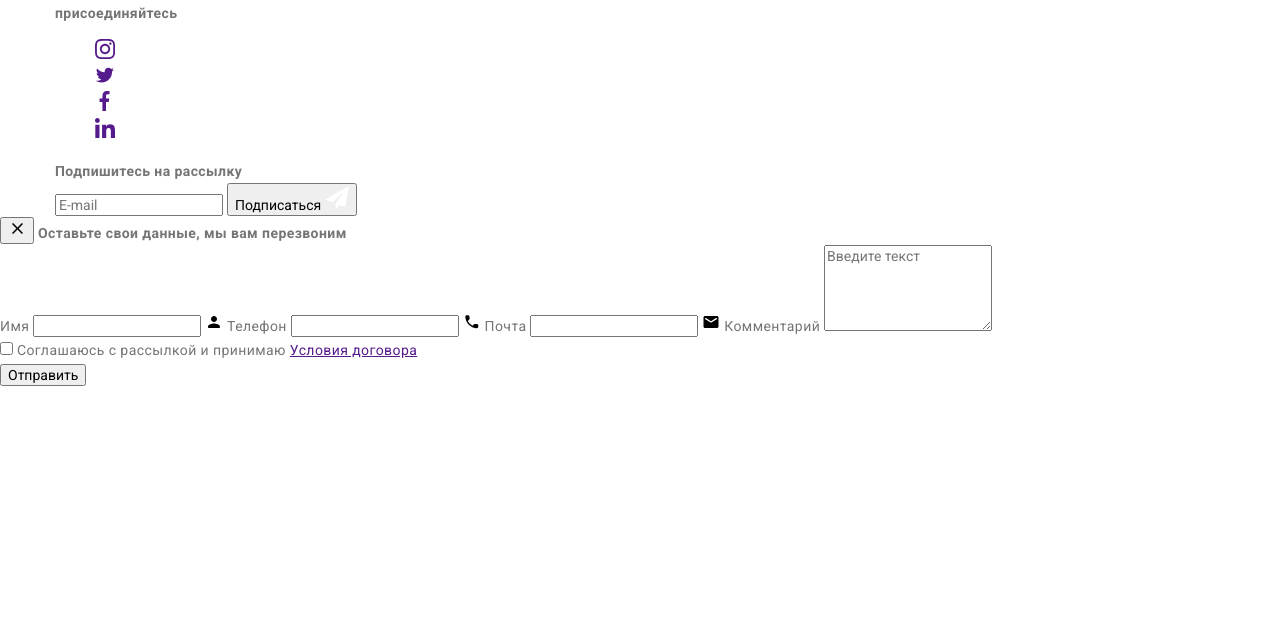
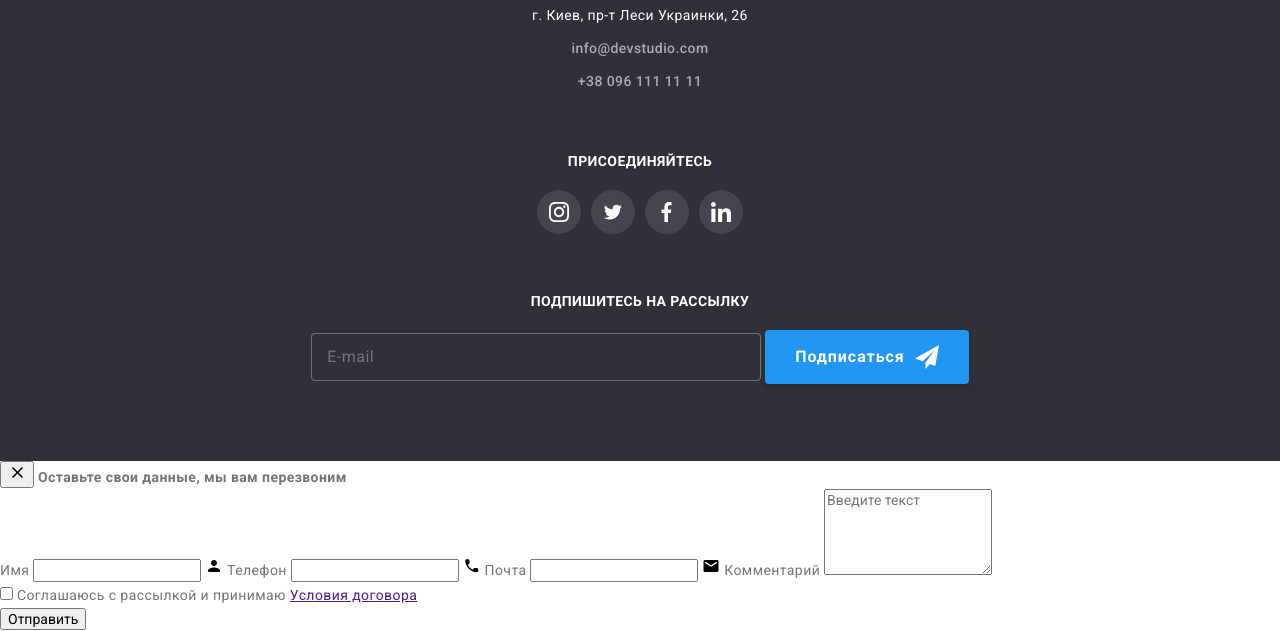
Before and after one commit to darya425/goit-markup-hw-08, a plain HTML site: page index.html in a window 1280 px wide. Shown: the part 3027-3658 px from the top of the page. Before the commit the page ends 3414 px from the top, so only its background shows below. Drawn offline with nearby package versions, Linux system fonts and the light colour scheme; a script that the page names is missing.

Commit message:
added footer

```diff
--- /dev/null
+++ b/sass/components/_footer.scss
@@ -0,0 +1,124 @@
+.footer {
+  padding-top: 60px;
+  padding-bottom: 60px;
+
+  background: $generalBg;
+}
+
+.infobox {
+  text-align: center;
+}
+
+.address {
+  display: flex;
+  flex-direction: column;
+  margin-bottom: 60px;
+
+  color: $whiteColor;
+  font-weight: 400;
+  font-style: normal;
+  font-size: 14px;
+  line-height: 1.71;
+  letter-spacing: 0.03em;
+}
+
+.footer-desc {
+  margin: 0;
+  margin-bottom: 9px;
+}
+
+.footer-add {
+  margin-bottom: 9px;
+}
+
+.address-link {
+  color: rgba(255, 255, 255, 0.6);
+
+  font-weight: 500;
+  font-size: 14px;
+  letter-spacing: 0.03em;
+}
+
+.common {
+  display: block;
+  margin: 0;
+  margin-bottom: 20px;
+  color: $whiteColor;
+  font-style: normal;
+  font-weight: bold;
+  font-size: 14px;
+  line-height: 1.14;
+  letter-spacing: 0.03em;
+  text-transform: uppercase;
+}
+
+.socials {
+  display: flex;
+  justify-content: center;
+  margin: 0;
+  padding: 0;
+  margin-bottom: 60px;
+
+  .item:not(:last-child) {
+    margin-right: 10px;
+  }
+
+  .item-social {
+    display: flex;
+    justify-content: center;
+    align-items: center;
+    width: 44px;
+    height: 44px;
+
+    color: $whiteColor;
+    background-color: rgba(255, 255, 255, 0.1);
+    border-radius: 50%;
+
+    transition: background-color 250ms cubic-bezier(0.4, 0, 0.2, 1);
+
+    &:hover,
+    &:focus {
+      background-color: $accentColor;
+    }
+  }
+}
+
+.mailing {
+  .button {
+    display: inline-flex;
+    padding: 10px 28px;
+    align-items: center;
+    color: $whiteColor;
+    font-weight: 700;
+    font-size: 16px;
+    line-height: 1.87;
+    letter-spacing: 0.06em;
+    background: $accentColor;
+    box-shadow: 0px 4px 4px rgba(0, 0, 0, 0.15);
+    border-color: transparent;
+    border-radius: 4px;
+    cursor: pointer;
+  }
+}
+
+.email {
+  width: 450px;
+  margin-bottom: 20px;
+  padding: 15px;
+  border: 1px solid rgba(255, 255, 255, 0.3);
+  border-radius: 4px;
+  background-color: $generalBg;
+  color: $whiteColor;
+
+  &::placeholder {
+    font-style: normal;
+    font-weight: 400;
+    font-size: 16px;
+    line-height: 1.25;
+    letter-spacing: 0.03em;
+  }
+}
+
+.form-send {
+  margin-left: 10px;
+}
--- a/sass/components/_logo.scss
+++ b/sass/components/_logo.scss
@@ -13,7 +13,7 @@
 
 .footer {
   .logo {
-    // display: inline-block;
+    display: inline-block;
     margin-bottom: 20px;
 
     color: $whiteColor;
--- a/sass/main.scss
+++ b/sass/main.scss
@@ -8,3 +8,4 @@
 @import './components/works';
 @import './components/team';
 @import './components/regular-clients';
+@import './components/footer';
```
Also changed, not shown: css/main.css, css/main.min.css, 2 other files.
